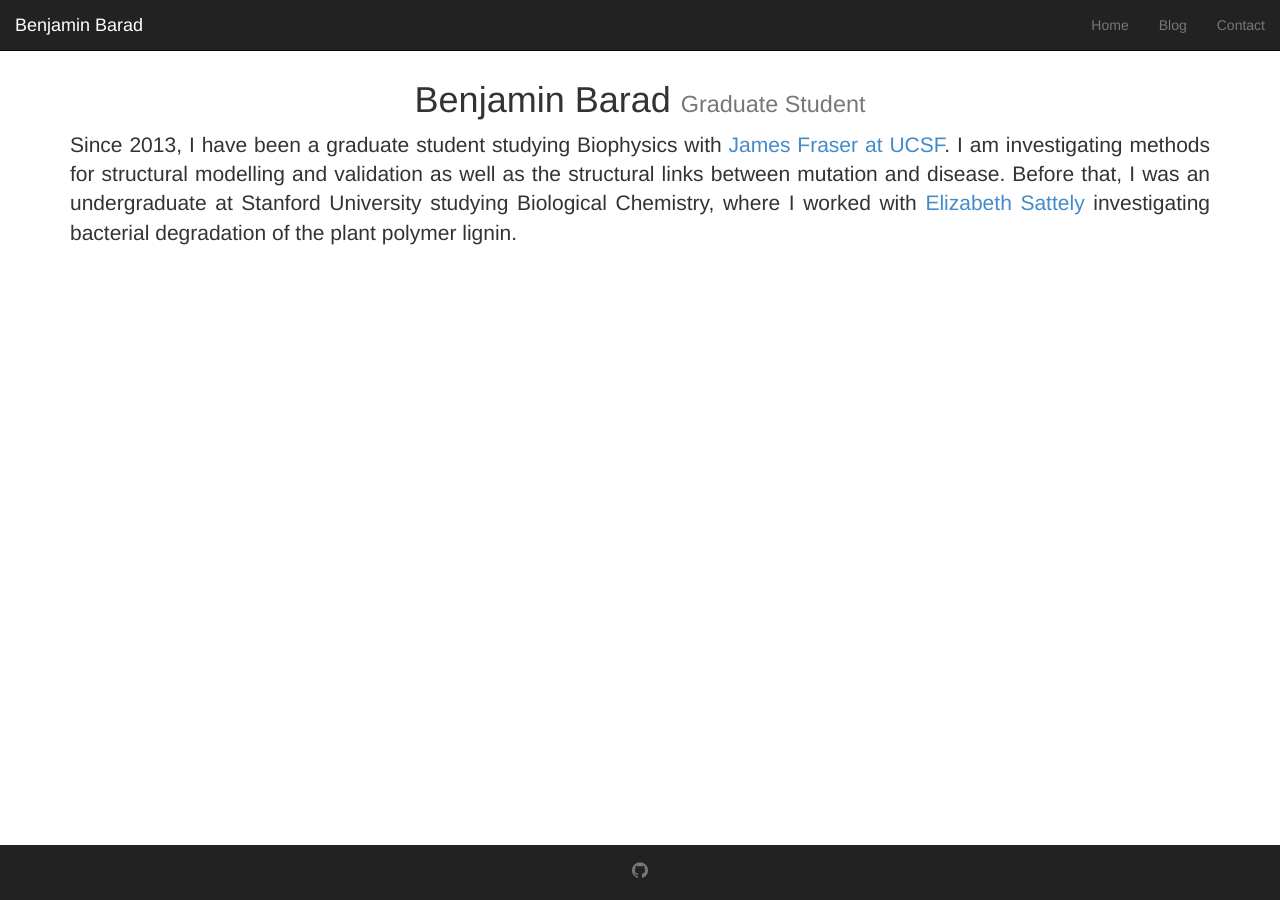
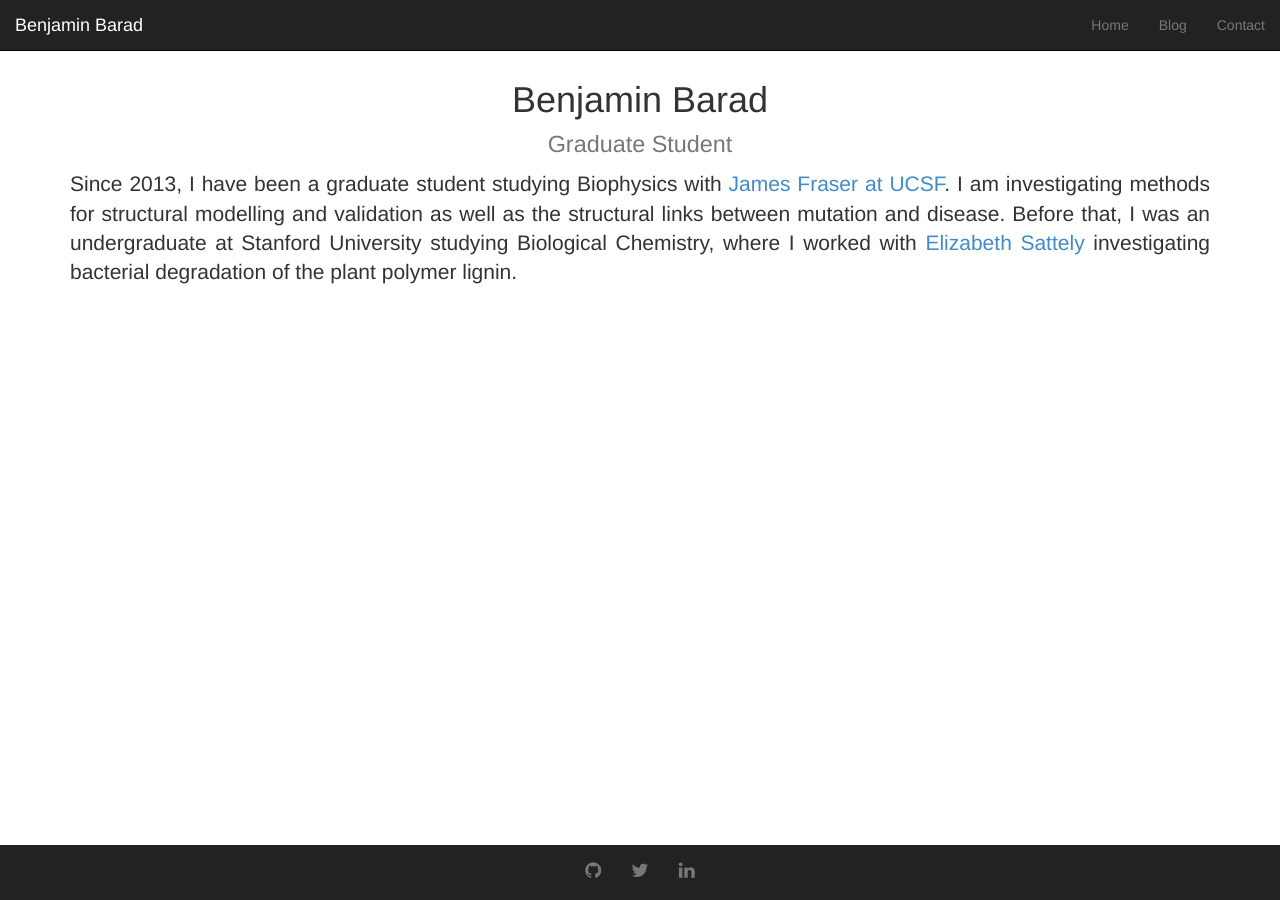
Before and after one commit to bbarad/bbarad.github.io, a Jekyll site: the page built from index.md, in a window 1280 px wide. Built offline with Jekyll 4.4.1, drawn with Linux system fonts in a browser that asks for light colours; nearby versions of some CDN libraries.

Commit message:
twitter and linkedin

```diff
--- a/_includes/footer.html
+++ b/_includes/footer.html
@@ -2,7 +2,9 @@
     <footer class="navbar-inverse">
       <div class="container">
         <ul class="nav navbar-nav nav-center">
-          <li><a href="http://github.com/bbarad"><i class="fa fa-github fa-lg"></i></a></li>
+          <li><a href="http://github.com/bbarad" alt="Github"><i class="fa fa-github fa-lg"></i></a></li>
+          <li><a href="http://twitter.com/benjaminbarad" alt="Twitter"><i class="fa fa-twitter fa-lg"></i></a></li>
+          <li><a href="http://linkedin.com/in/bbarad" alt="Linkedin"><i class="fa fa-linkedin fa-lg"></i></a></li>
         </ul>
       </div>
     </footer>
--- a/index.md
+++ b/index.md
@@ -4,7 +4,7 @@ layout: default
 group: home
 ---
 
-<h1 class="text-center">Benjamin Barad <small> Graduate Student </small></h1>
+<h1 class="text-center">Benjamin Barad <br><small> Graduate Student </small></h1>
 
 
 <p class="lead text-justify">
```
